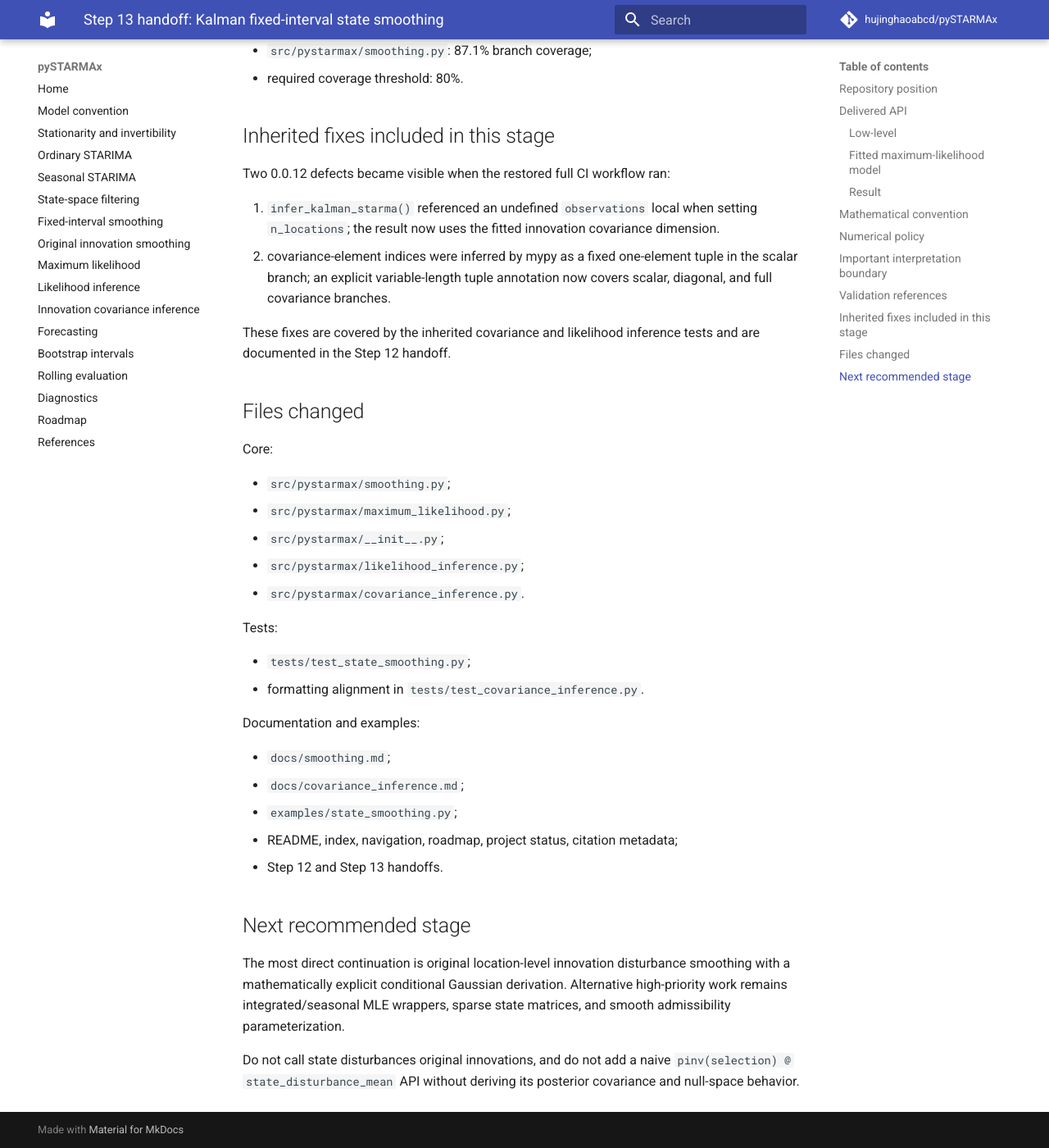
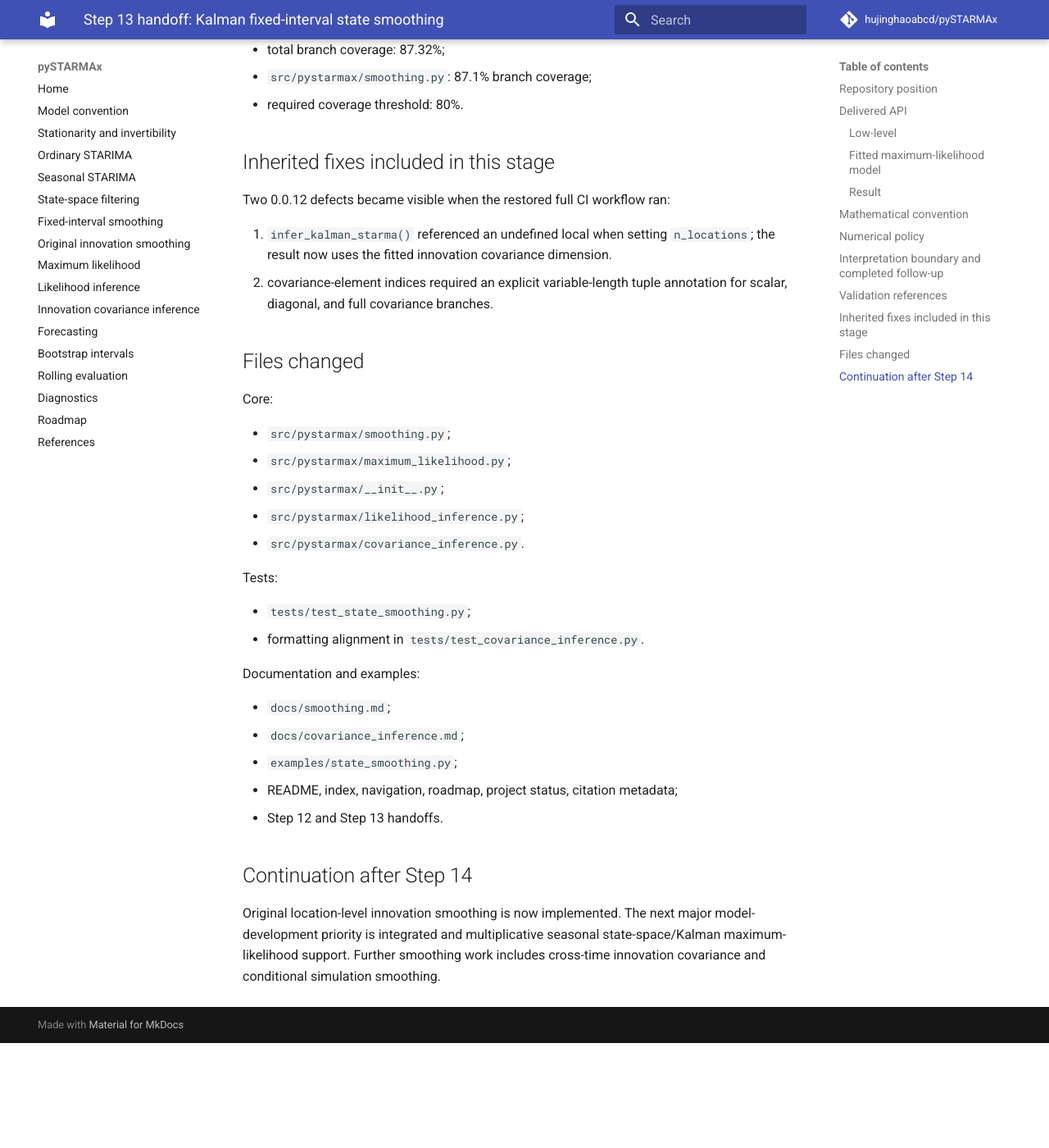
Before and after one commit to hujinghaoabcd/pySTARMAx, an MkDocs documentation site: the page built from docs/development/STEP_13_KALMAN_STATE_SMOOTHING.md, in a window 1280 px wide and 1400 px high, scrolled down 3086 px. Shown: the whole window at 82% size. Built offline with MkDocs 1.6.1 and Material for MkDocs 9.7.7, drawn with Linux system fonts in a browser that asks for light colours; comment, search, counter and statistics services are not loaded; after the commit the page ends 4358 px from its top, so only the background shows below that; some of the changed text lies outside the part shown.

Commit message:
Record Step 14 completion in Step 13 handoff

```diff
--- a/docs/development/STEP_13_KALMAN_STATE_SMOOTHING.md
+++ b/docs/development/STEP_13_KALMAN_STATE_SMOOTHING.md
@@ -2,21 +2,15 @@
 
 ## Repository position
 
-- development version: `0.0.13`;
+- released development version: `0.0.13`;
 - branch: `agent/kalman-state-smoothing`;
 - pull request: PR #13, `Add Kalman fixed-interval state smoothing`;
-- base: version 0.0.12 on `main`;
+- squash merge commit: `1aa8d5ed0ffa0fff7fa2bddbb4c04f0d53b51153`;
 - authoritative implementation/documentation validation: GitHub Actions CI #304,
   run ID `30852463900`;
 - validation result: 119 tests passed and 87.32% branch coverage;
-- Black, isort, Ruff, mypy, independent fixture regeneration, strict MkDocs,
-  source distribution, wheel, and Twine checks passed;
-- Ubuntu, Windows, and macOS passed on Python 3.11 through 3.14;
-- PR surface: 20 formal files and no temporary workflow or diagnostic files.
-
-A final documentation-only commit records these results. Its complete CI run is
-the merge gate and is written into the PR description without creating another
-validation-record commit.
+- final merge-gate CI #306 also passed the complete quality, documentation,
+  packaging, and operating-system/Python matrix.
 
 ## Delivered API
 
@@ -93,17 +87,29 @@
 - materially indefinite covariance raises;
 - the final smoothed state and covariance equal the final filtered values.
 
-## Important interpretation boundary
+## Interpretation boundary and completed follow-up
 
 `state_disturbance_mean` is the conditional mean of the state disturbance
 \(w_t=R\eta_t\). It must not be labelled as the original location-level
-innovation \(\eta_t\) unless the selection mapping is explicitly invertible and
-the corresponding conditional covariance is derived consistently.
+innovation \(\eta_t\) without a covariance-aware conditional derivation.
 
-A future original-innovation disturbance smoother should solve the conditional
-Gaussian mapping from state disturbances to location innovations. It should not
-apply an arbitrary matrix inverse or pseudoinverse to `state_disturbance_mean`
-alone.
+Version 0.0.14 completes that follow-up through
+`innovation_disturbance_smoother()` and
+`KalmanSTARMA.smooth_innovation_disturbances()`. The transformation uses
+
+\[
+A=QR^\top(RQR^\top)^+
+\]
+
+and retains
+
+\[
+\operatorname{Var}(\eta_t\mid R\eta_t)
+=Q-A(RQR^\top)A^\top.
+\]
+
+See `docs/innovation_smoothing.md` and the Step 14 handoff. The implementation
+does not use `pinv(selection) @ state_disturbance_mean`.
 
 ## Validation references
 
@@ -132,15 +138,11 @@
 
 Two 0.0.12 defects became visible when the restored full CI workflow ran:
 
-1. `infer_kalman_starma()` referenced an undefined `observations` local when
-   setting `n_locations`; the result now uses the fitted innovation covariance
+1. `infer_kalman_starma()` referenced an undefined local when setting
+   `n_locations`; the result now uses the fitted innovation covariance
    dimension.
-2. covariance-element indices were inferred by mypy as a fixed one-element
-   tuple in the scalar branch; an explicit variable-length tuple annotation now
-   covers scalar, diagonal, and full covariance branches.
-
-These fixes are covered by the inherited covariance and likelihood inference
-tests and are documented in the Step 12 handoff.
+2. covariance-element indices required an explicit variable-length tuple
+   annotation for scalar, diagonal, and full covariance branches.
 
 ## Files changed
 
@@ -165,13 +167,9 @@
 - README, index, navigation, roadmap, project status, citation metadata;
 - Step 12 and Step 13 handoffs.
 
-## Next recommended stage
+## Continuation after Step 14
 
-The most direct continuation is original location-level innovation disturbance
-smoothing with a mathematically explicit conditional Gaussian derivation.
-Alternative high-priority work remains integrated/seasonal MLE wrappers, sparse
-state matrices, and smooth admissibility parameterization.
-
-Do not call state disturbances original innovations, and do not add a naive
-`pinv(selection) @ state_disturbance_mean` API without deriving its posterior
-covariance and null-space behavior.
+Original location-level innovation smoothing is now implemented. The next major
+model-development priority is integrated and multiplicative seasonal
+state-space/Kalman maximum-likelihood support. Further smoothing work includes
+cross-time innovation covariance and conditional simulation smoothing.
```
